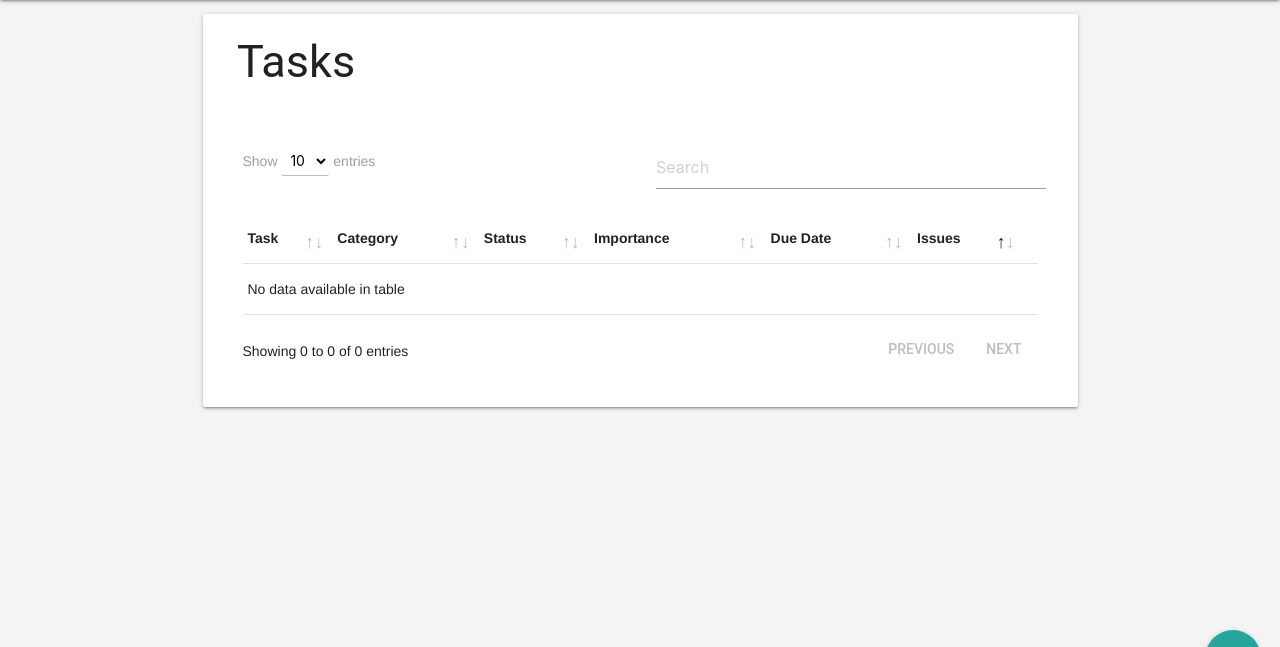
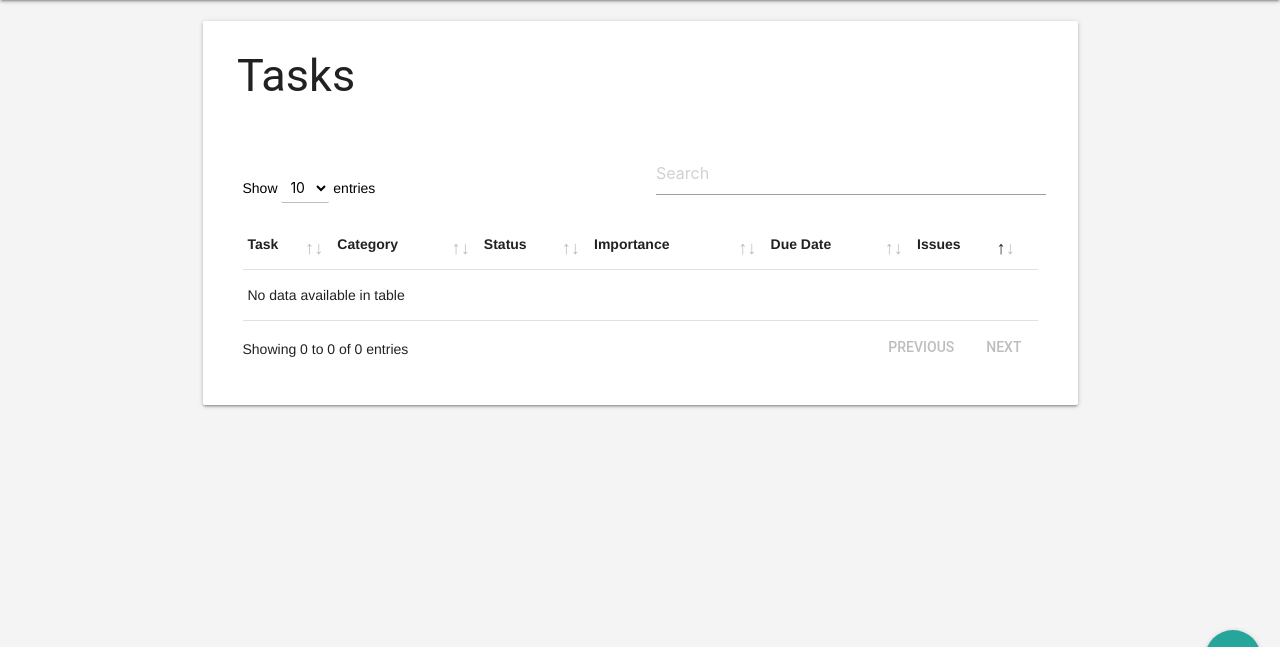
Before and after one commit to josep-pujol/learning_dcd-task-list, a Flask app: page /tasks in a window 1280 px wide. Shown: the part 64-711 px from the top of the page. Run offline with Flask 2, Linux system fonts and the light colour scheme; data that the repository does not hold is empty; some libraries are stand-ins or nearby versions.

Commit message:
centered element with class dataTables_length

```diff
--- a/static/css/styles.css
+++ b/static/css/styles.css
@@ -5,12 +5,17 @@ body
 
 .card-panel
 {
-    margin-top: 1rem;
+    margin-top: 1.5rem;
 }
 
 .section-title
 {
-    margin-top: 0px;
+    margin-top: 0.5rem;
+}
+
+.mdl-cell
+{
+    margin-top: 0;
 }
 
 .menu-dots
@@ -29,13 +34,15 @@ body
 }
 
 .dataTables_length {
-    margin: 0 auto;
+    height: 100%;
+    display: flex;
+    align-items: flex-end;
 }
 
 .dataTables_length label
 {
-    display: inline-block;
     font-size: 14px;
+    color: black;
 }
 
 .dataTables_length label select
```
